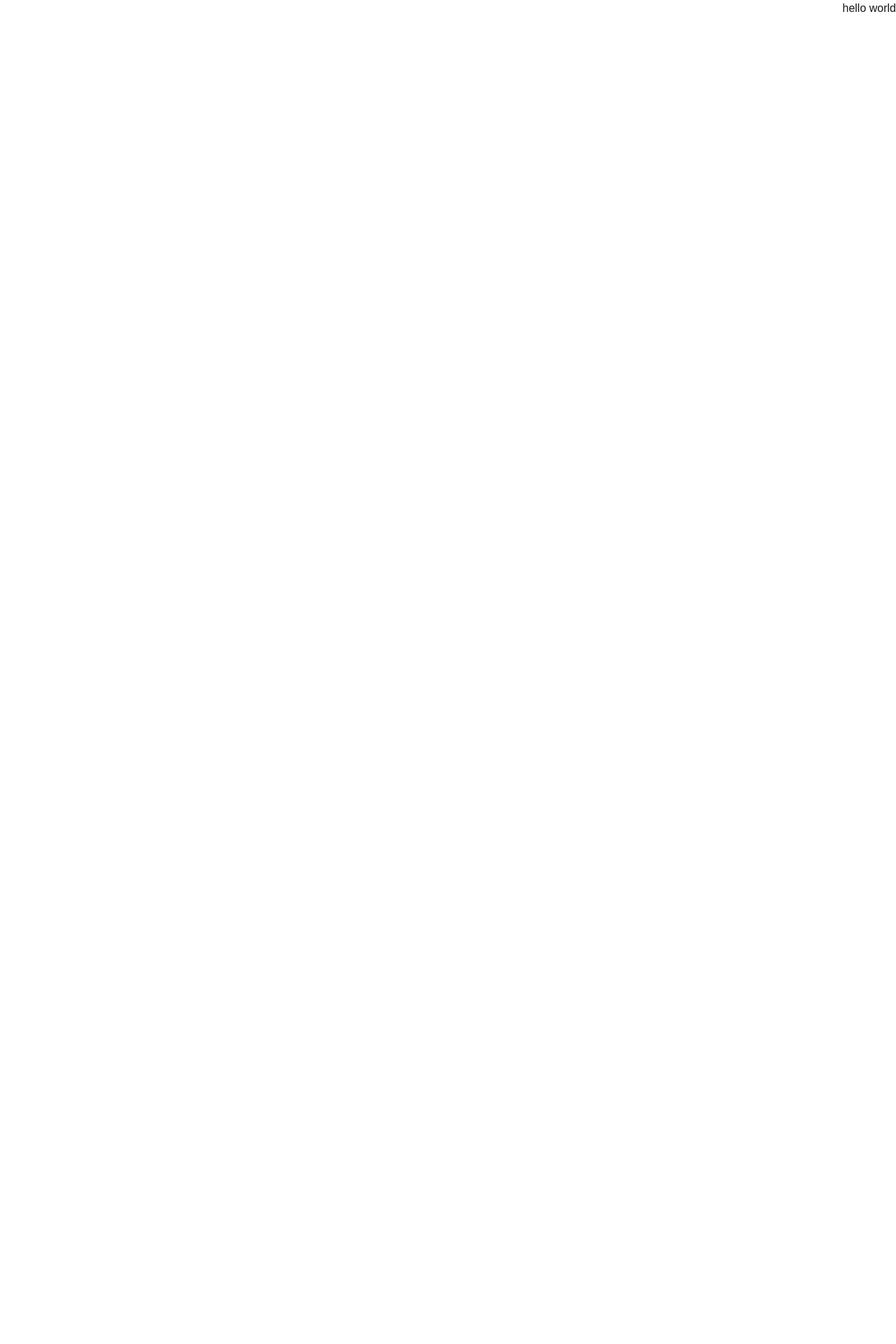
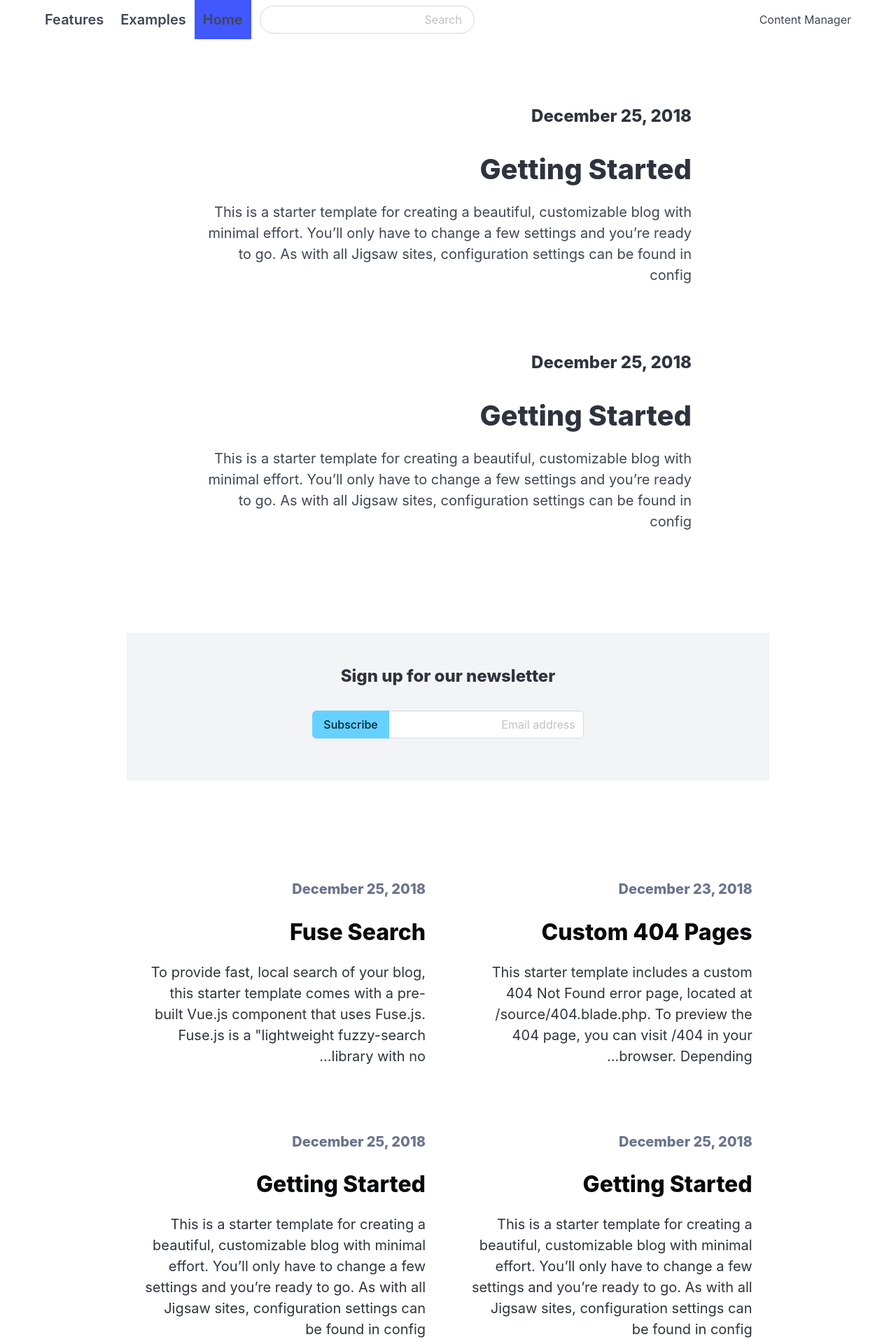
Before and after one commit to samertaha/content-manager-app, a Next.js app: page / in a window 1280 px wide. Shown: the top 1920 px of the page at 70% size. Before the commit the page ends 800 px from the top, so only its background shows below. Built offline with nearby package versions, Linux system fonts and the light colour scheme.

Commit message:
installed free bulma template on the home index page

```diff
--- a/pages/index.js
+++ b/pages/index.js
@@ -1,3 +1,207 @@
-export default function Home() {
-  return <h1>hello world</h1>;
+function Home() {
+  return (
+    <>
+      <nav class="navbar">
+        <div class="container">
+          <div class="navbar-brand">
+            <a class="navbar-item" href="../">
+              <h1>Content Manager</h1>
+            </a>
+            <span class="navbar-burger burger" data-target="navbarMenu">
+              <span></span>
+              <span></span>
+              <span></span>
+            </span>
+          </div>
+          <div id="navbarMenu" class="navbar-menu">
+            <div class="navbar-end">
+              <div class=" navbar-item">
+                <div class="control has-icons-left">
+                  <input
+                    class="input is-rounded"
+                    type="email"
+                    placeholder="Search"
+                  />
+                  <span class="icon is-left">
+                    <i class="fa fa-search"></i>
+                  </span>
+                </div>
+              </div>
+              <a class="navbar-item is-active is-size-5 has-text-weight-semibold">
+                Home
+              </a>
+              <a class="navbar-item is-size-5 has-text-weight-semibold">
+                Examples
+              </a>
+              <a class="navbar-item is-size-5 has-text-weight-semibold">
+                Features
+              </a>
+            </div>
+          </div>
+        </div>
+      </nav>
+
+      <section class="hero ">
+        <div class="hero-body">
+          <div class="container">
+            <section class="section">
+              <div class="columns">
+                <div class="column is-8 is-offset-2">
+                  <div class="content is-medium">
+                    <h2 class="subtitle is-4">December 25, 2018</h2>
+                    <h1 class="title">Getting Started</h1>
+                    <p>
+                      This is a starter template for creating a beautiful,
+                      customizable blog with minimal effort. You’ll only have to
+                      change a few settings and you’re ready to go. As with all
+                      Jigsaw sites, configuration settings can be found in
+                      config
+                    </p>
+                  </div>
+                </div>
+              </div>
+            </section>
+
+            <div class="is-divider"></div>
+
+            <section class="section">
+              <div class="columns">
+                <div class="column is-8 is-offset-2">
+                  <div class="content is-medium">
+                    <h2 class="subtitle is-4">December 25, 2018</h2>
+                    <h1 class="title">Getting Started</h1>
+                    <p>
+                      This is a starter template for creating a beautiful,
+                      customizable blog with minimal effort. You’ll only have to
+                      change a few settings and you’re ready to go. As with all
+                      Jigsaw sites, configuration settings can be found in
+                      config
+                    </p>
+                  </div>
+                </div>
+              </div>
+            </section>
+          </div>
+        </div>
+      </section>
+
+      <section class="section">
+        <div class="columns">
+          <div class="column is-10 is-offset-1">
+            <div class="container has-text-centered is-fluid">
+              <div class="hero is-light">
+                <div class="hero-body">
+                  <h2 class="title is-4">Sign up for our newsletter</h2>
+                  <div class="column is-6 is-offset-3">
+                    <div class="field has-addons has-addons-centered">
+                      <div class="control is-expanded">
+                        <input
+                          class="input "
+                          type="text"
+                          placeholder="Email address"
+                        />
+                      </div>
+                      <div class="control">
+                        <a class="button is-info">Subscribe</a>
+                      </div>
+                    </div>
+                  </div>
+                </div>
+              </div>
+            </div>
+          </div>
+        </div>
+      </section>
+
+      <section class="hero ">
+        <div class="hero-body">
+          <div class="container">
+            <section class="section">
+              <div class="columns is-variable is-8">
+                <div class="column is-5 is-offset-1 ">
+                  <div class="content is-medium">
+                    <h2 class="subtitle is-5 has-text-grey">
+                      December 23, 2018
+                    </h2>
+                    <h1 class="title has-text-black is-3">Custom 404 Pages</h1>
+                    <p class="has-text-dark">
+                      This starter template includes a custom 404 Not Found
+                      error page, located at /source/404.blade.php. To preview
+                      the 404 page, you can visit /404 in your browser.
+                      Depending...
+                    </p>
+                  </div>
+                </div>
+                <div class="column is-5">
+                  <div class="content is-medium">
+                    <h2 class="subtitle is-5 has-text-grey">
+                      December 25, 2018
+                    </h2>
+                    <h1 class="title has-text-black is-3">Fuse Search</h1>
+                    <p class="has-text-dark">
+                      To provide fast, local search of your blog, this starter
+                      template comes with a pre-built Vue.js component that uses
+                      Fuse.js. Fuse.js is a "lightweight fuzzy-search library
+                      with no...
+                    </p>
+                  </div>
+                </div>
+              </div>
+            </section>
+
+            <div class="is-divider"></div>
+
+            <section class="section">
+              <div class="columns is-variable is-8">
+                <div class="column is-5 is-offset-1">
+                  <div class="content is-medium">
+                    <h2 class="subtitle is-5 has-text-grey">
+                      December 25, 2018
+                    </h2>
+                    <h1 class="title has-text-black is-3">Getting Started</h1>
+                    <p class="has-text-dark">
+                      This is a starter template for creating a beautiful,
+                      customizable blog with minimal effort. You’ll only have to
+                      change a few settings and you’re ready to go. As with all
+                      Jigsaw sites, configuration settings can be found in
+                      config
+                    </p>
+                  </div>
+                </div>
+                <div class="column is-5">
+                  <div class="content is-medium">
+                    <h2 class="subtitle is-5 has-text-grey">
+                      December 25, 2018
+                    </h2>
+                    <h1 class="title has-text-black is-3">Getting Started</h1>
+                    <p class="has-text-dark">
+                      This is a starter template for creating a beautiful,
+                      customizable blog with minimal effort. You’ll only have to
+                      change a few settings and you’re ready to go. As with all
+                      Jigsaw sites, configuration settings can be found in
+                      config
+                    </p>
+                  </div>
+                </div>
+              </div>
+            </section>
+          </div>
+        </div>
+      </section>
+
+      <footer class="footer">
+        <div class="content has-text-centered">
+          <p>
+            <strong>Bulma - Blog theme</strong> by{" "}
+            <a href="https://gonzalojs.com">Gonzalo Gutierrez</a>. Based on the{" "}
+            <a href="http://jigsaw-blog-staging.tighten.co/">jigsaw-blog</a>.
+            The source code is licensed
+            <a href="http://opensource.org/licenses/mit-license.php">MIT</a>
+          </p>
+        </div>
+      </footer>
+    </>
+  );
 }
+
+export default Home;
--- a/styles/globals.css
+++ b/styles/globals.css
@@ -1,33 +1,8 @@
-:root {
-  --background: #ffffff;
-  --foreground: #171717;
-}
-
-@media (prefers-color-scheme: dark) {
-  :root {
-    --background: #0a0a0a;
-    --foreground: #ededed;
-  }
-}
-
 html,
 body {
-  max-width: 100vw;
-  overflow-x: hidden;
-}
-
-body {
-  color: var(--foreground);
-  background: var(--background);
-  font-family: Arial, Helvetica, sans-serif;
-  -webkit-font-smoothing: antialiased;
-  -moz-osx-font-smoothing: grayscale;
-}
-
-* {
-  box-sizing: border-box;
-  padding: 0;
   margin: 0;
+  font-family: -apple-system, BlinkMacSystemFont, "Segoe UI", Roboto, Ubuntu,
+    Cantarell, "Fira Sans", "Droid Sans", "Helvetica Neue", Arial, sans-serif;
 }
 
 a {
@@ -35,8 +10,6 @@
   text-decoration: none;
 }
 
-@media (prefers-color-scheme: dark) {
-  html {
-    color-scheme: dark;
-  }
+* {
+  box-sizing: border-box;
 }
```
